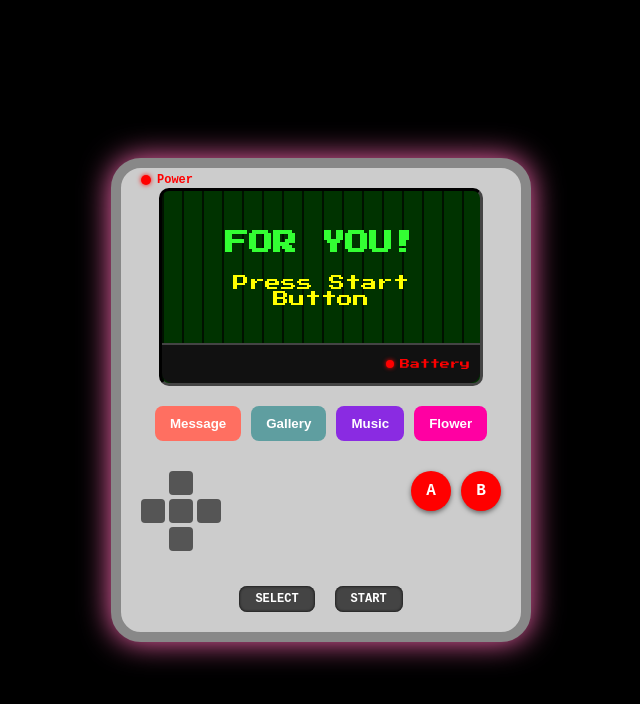
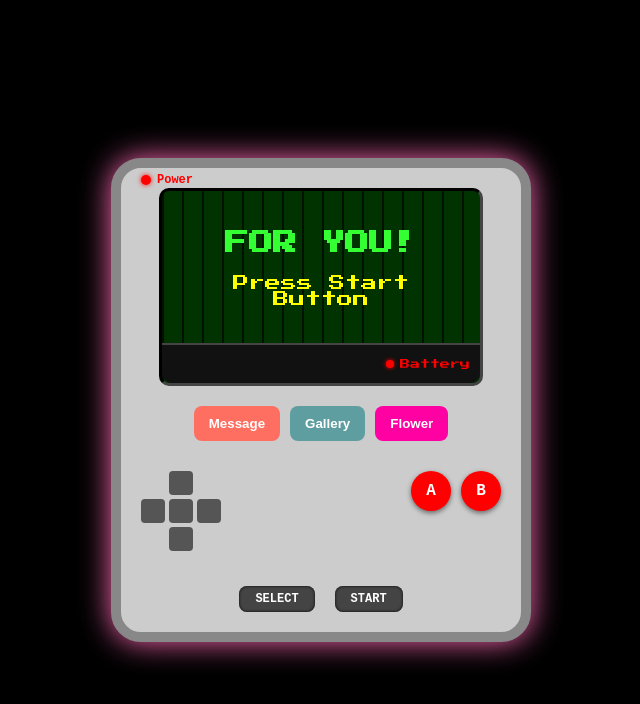
Before and after one commit to Andreehahay/Game-A, a plain HTML site: page utama.html in a window 1280 px wide. Shown: the whole page, without its empty margins (319-959 px from the left). Drawn offline with Linux system fonts and the light colour scheme.

Commit message:
Update utama.html

```diff
--- a/utama.html
+++ b/utama.html
@@ -33,7 +33,6 @@
       <div class="buttons">
         <button class="message" onclick="window.location.href='Message.html'">Message</button>
         <button class="gallery" onclick="window.location.href='gallery.html'">Gallery</button>
-        <button class="music" onclick="window.location.href='music.html'">Music</button>
         <button class="tetris" onclick="window.location.href='apaajaa/index.html'">Flower</button>
       </div>
 
```
